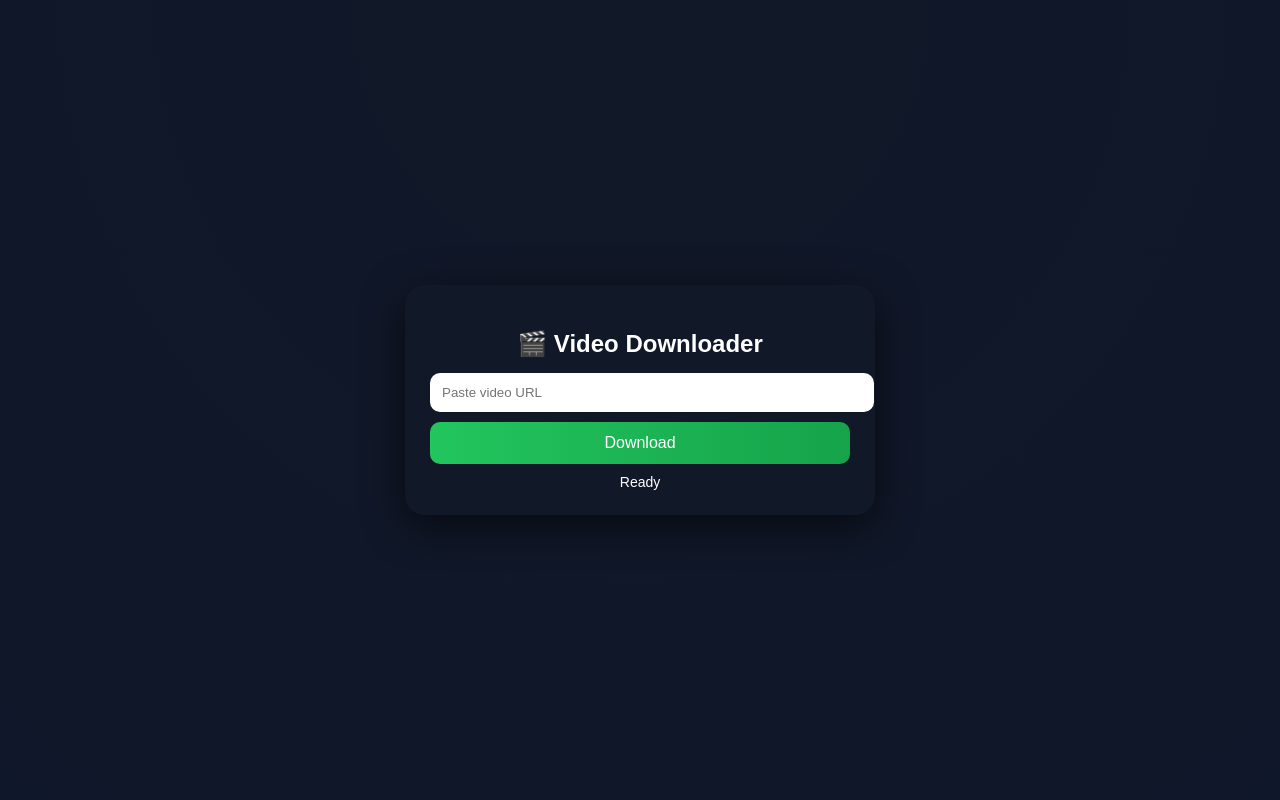
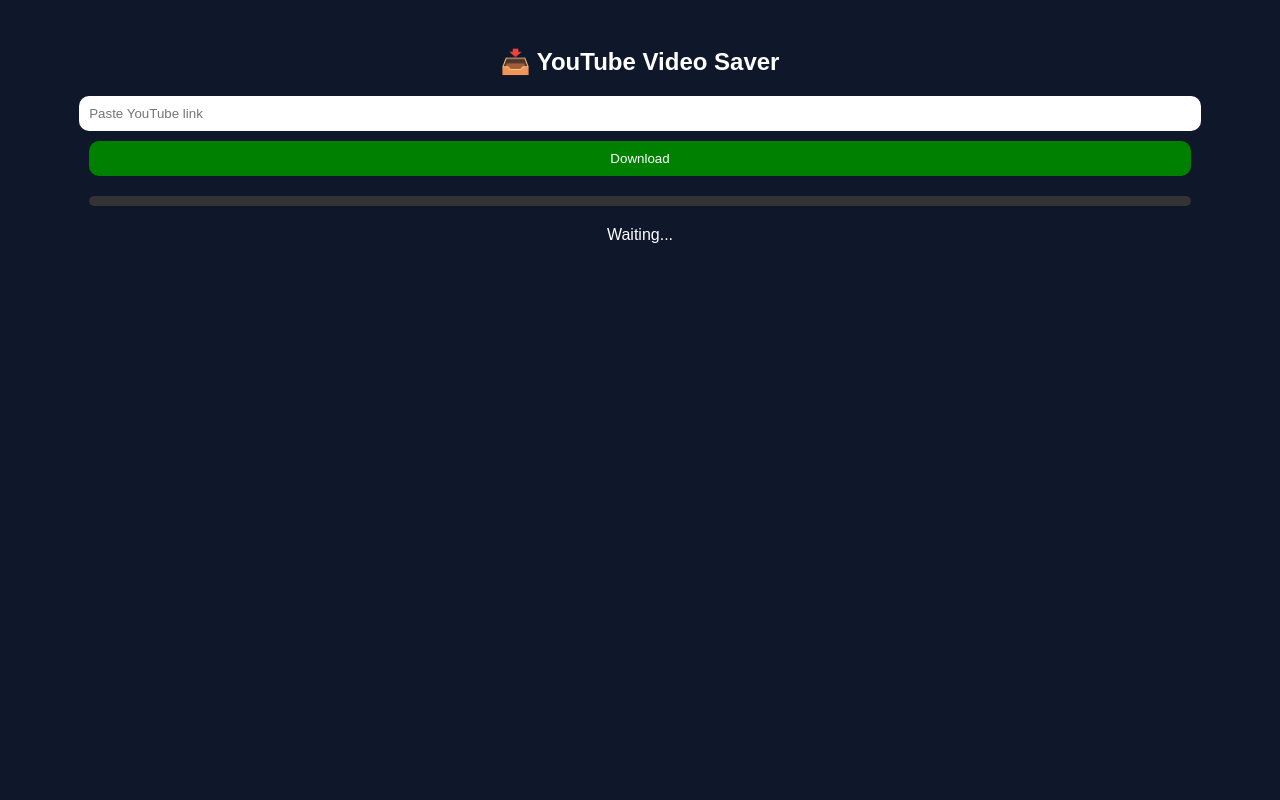
Before and after one commit to Sangeetha-123549/video-downloader, a Flask app: page / in a window 1280 px wide. Run offline with Flask 3, Linux system fonts and the light colour scheme.

Commit message:
templates/index.html

```diff
--- a/templates/index.html
+++ b/templates/index.html
@@ -1,172 +1,91 @@
 <!DOCTYPE html>
-<html lang="en">
+<html>
 <head>
-<meta charset="UTF-8">
-<title>Video Downloader</title>
-<meta name="viewport" content="width=device-width, initial-scale=1.0">
+<title>Video Saver</title>
+<meta name="viewport" content="width=device-width, initial-scale=1">
 
 <style>
 body{
-    margin:0;
   font-family:Arial;
-    background: radial-gradient(circle at top,#111827,#0f172a);
-    display:flex;
-    justify-content:center;
-    align-items:center;
-    height:100vh;
+  background:#0f172a;
   color:white;
+  text-align:center;
+  padding:20px;
 }
-
-.card{
+input{
   width:90%;
-    max-width:420px;
-    background:#111827;
-    padding:25px;
-    border-radius:20px;
-    box-shadow:0 10px 40px rgba(0,0,0,0.6);
-    text-align:center;
-    animation:fade 0.6s ease-in-out;
-}
-
-@keyframes fade{
-    from{opacity:0; transform:translateY(20px);}
-    to{opacity:1; transform:translateY(0);}
-}
-
-h2{
-    margin-bottom:15px;
-}
-
-input{
-    width:100%;
-    padding:12px;
+  padding:10px;
   border-radius:10px;
   border:none;
-    outline:none;
-    margin-bottom:10px;
 }
-
 button{
-    width:100%;
-    padding:12px;
+  margin-top:10px;
+  padding:10px;
+  width:90%;
+  background:green;
+  color:white;
   border:none;
   border-radius:10px;
-    background:linear-gradient(90deg,#22c55e,#16a34a);
-    color:white;
-    font-size:16px;
-    cursor:pointer;
-    transition:0.3s;
 }
-
-button:hover{
-    transform:scale(1.03);
+#msg{
+  margin-top:20px;
 }
-
-.loader{
-    border:4px solid #333;
-    border-top:4px solid #22c55e;
-    border-radius:50%;
-    width:30px;
-    height:30px;
-    margin:15px auto;
-    display:none;
-    animation:spin 1s linear infinite;
+.bar{
+  width:90%;
+  background:#333;
+  margin:20px auto;
+  border-radius:10px;
 }
-
-@keyframes spin{
-    100%{transform:rotate(360deg);}
-}
-
-.progress{
-    width:100%;
-    background:#374151;
-    border-radius:10px;
-    margin-top:10px;
-    overflow:hidden;
-    display:none;
-}
-
-.bar{
+.fill{
   height:10px;
   width:0%;
-    background:#22c55e;
-    transition:0.3s;
-}
-
-.status{
-    margin-top:10px;
-    font-size:14px;
-}
-
-.tick{
-    display:none;
-    font-size:20px;
-    color:#22c55e;
-    margin-top:10px;
-}
-
-video{
-    width:100%;
-    margin-top:15px;
-    border-radius:10px;
-    display:none;
+  background:lime;
 }
 </style>
 </head>
 
 <body>
 
-<div class="card">
-    <h2>🎬 Video Downloader</h2>
+<h2>📥 YouTube Video Saver</h2>
 
-    <input id="url" placeholder="Paste video URL">
+<input id="url" placeholder="Paste YouTube link">
+<br>
 
-    <button onclick="start()">Download</button>
+<button onclick="startDownload()">Download</button>
 
-    <div class="loader" id="loader"></div>
-
-    <div class="progress" id="progressBox">
-        <div class="bar" id="bar"></div>
+<div class="bar">
+  <div class="fill" id="fill"></div>
 </div>
 
-    <div class="status" id="status">Ready</div>
-
-    <div class="tick" id="tick">Download Completed ✅</div>
-
-    <video id="video" controls></video>
-</div>
+<div id="msg">Waiting...</div>
 
 <script>
-function start(){
-    let loader=document.getElementById("loader");
-    let bar=document.getElementById("bar");
-    let progressBox=document.getElementById("progressBox");
-    let status=document.getElementById("status");
-    let tick=document.getElementById("tick");
-    let video=document.getElementById("video");
+function startDownload(){
 
-    loader.style.display="block";
-    progressBox.style.display="block";
-    tick.style.display="none";
-    bar.style.width="0%";
+let fill=document.getElementById("fill");
+let msg=document.getElementById("msg");
+
+fetch("/download",{
+  method:"POST",
+  headers:{"Content-Type":"application/json"},
+  body:JSON.stringify({url:document.getElementById("url").value})
+});
 
 let p=0;
 
-    let interval=setInterval(()=>{
-        p+=10;
-        bar.style.width=p+"%";
-        status.innerText="Downloading... "+p+"%";
+let t=setInterval(async()=>{
+  let res=await fetch("/progress");
+  let data=await res.json();
+
+  p=data.value;
+  fill.style.width=p+"%";
+  msg.innerHTML="Downloading... "+p+"%";
 
   if(p>=100){
-            clearInterval(interval);
-            loader.style.display="none";
-            tick.style.display="block";
-            status.innerText="Success";
-
-            video.src="https://www.w3schools.com/html/mov_bbb.mp4";
-            video.style.display="block";
+    clearInterval(t);
+    msg.innerHTML="✅ Download Completed! Check Downloads Folder / Server Storage";
   }
-    },400);
+},500);
 }
 </script>
 
```
Lines whose indentation alone changed are shown as unchanged.
